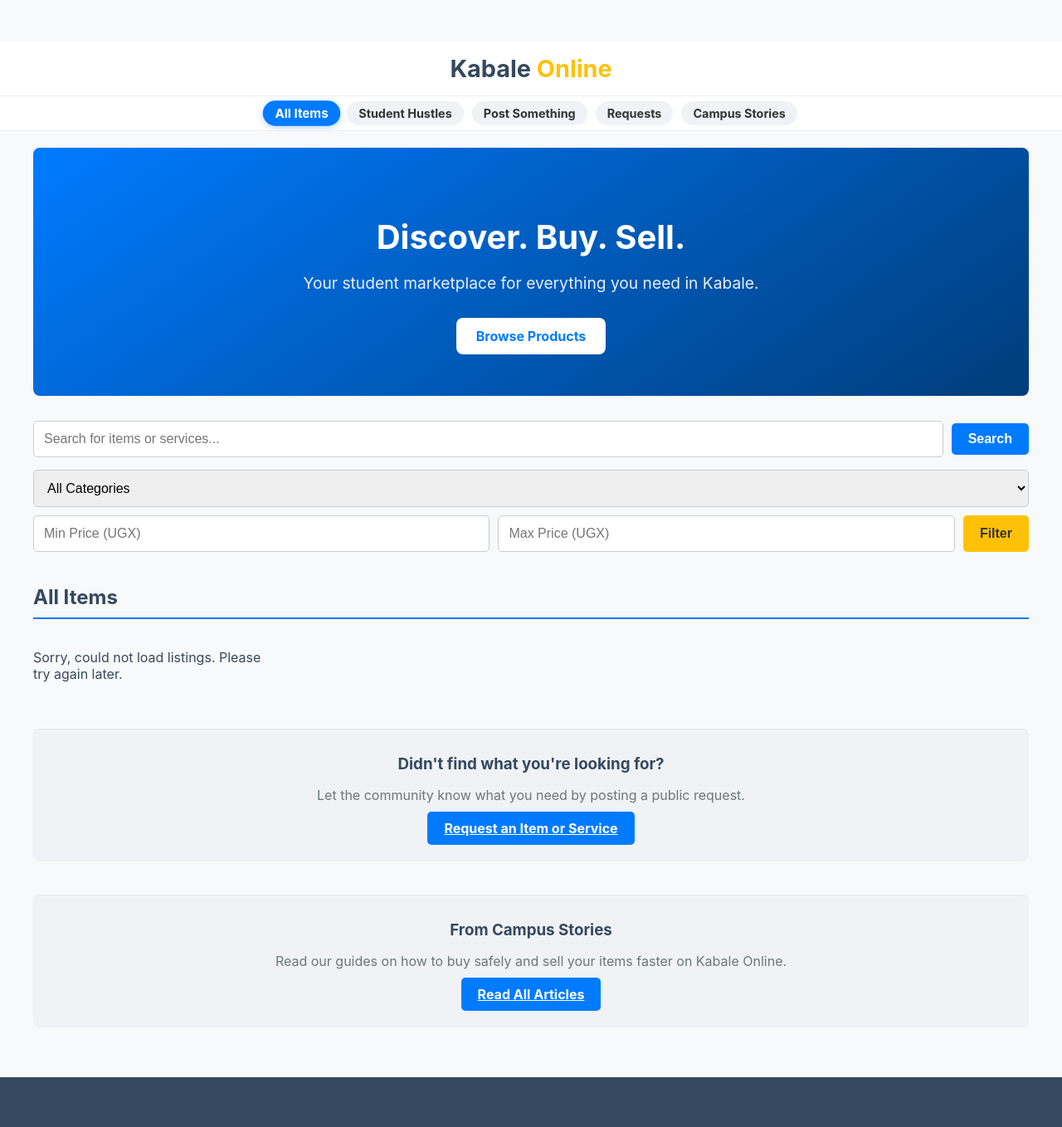
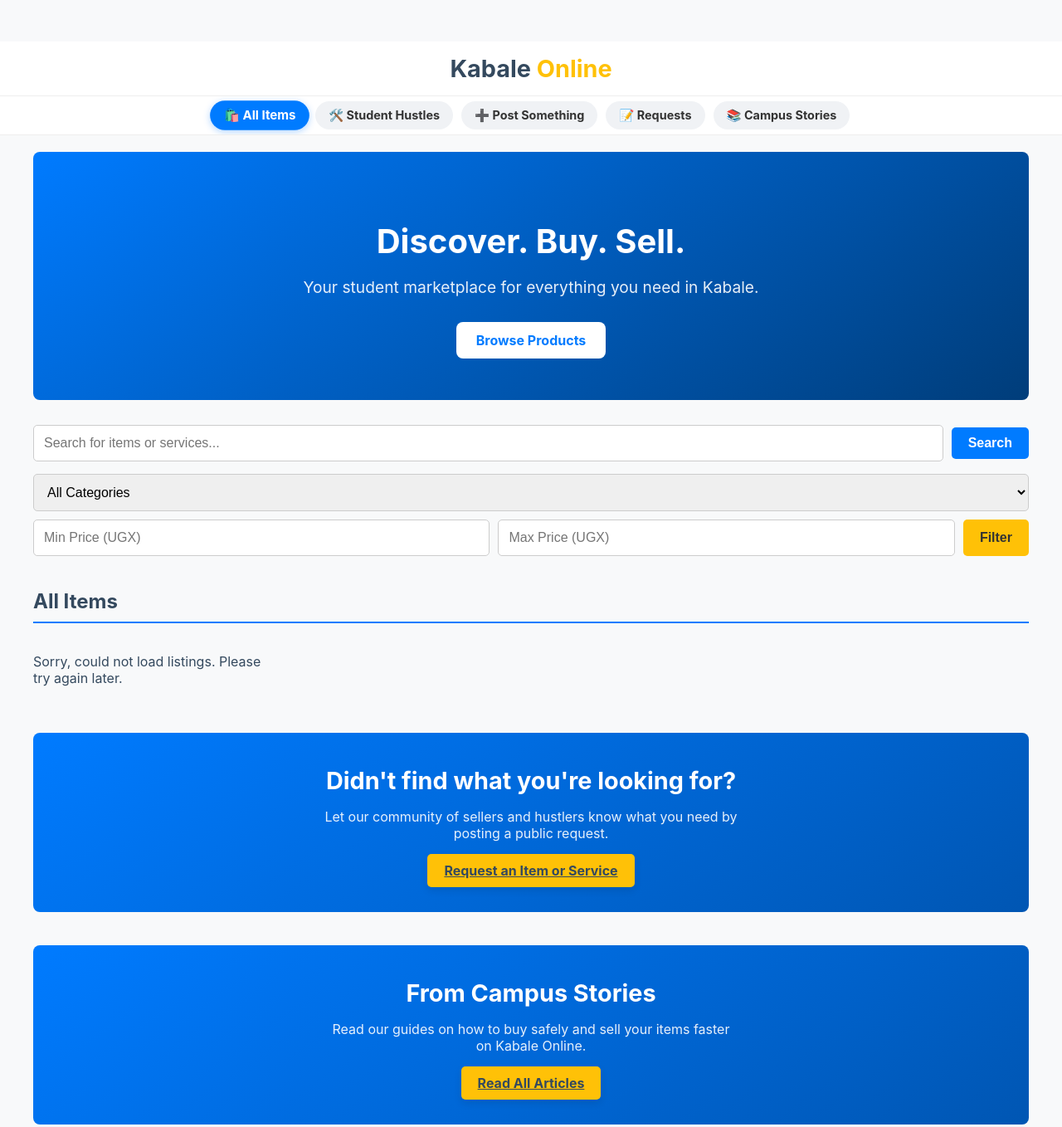
Before and after one commit to shopkabale/kabaleonline, a website with bundled scripts: page index.html in a window 1280 px wide. Shown: the top 1358 px of the page at 83% size. Built offline with nearby package versions, Linux system fonts and the light colour scheme; no server answers; files whose address does not match are found by name.

Commit message:
Update index.html

```diff
--- a/index.html
+++ b/index.html
@@ -22,7 +22,7 @@
         body {
             font-family: -apple-system, BlinkMacSystemFont, "Segoe UI", Roboto, Helvetica, Arial, sans-serif;
             margin: 0;
-            padding-top: 50px; /* Space for sticky header */
+            padding-top: 50px;
             background-color: var(--bg-color);
             color: var(--text-dark);
         }
@@ -55,10 +55,14 @@
         }
         .header-actions-sticky::-webkit-scrollbar { display: none; }
         .action-btn {
-            padding: 6px 14px; border-radius: 20px; text-decoration: none;
+            padding: 8px 16px; /* Slightly more padding for emojis */
+            border-radius: 20px; text-decoration: none;
             font-weight: bold; font-size: 0.9em; border: none; cursor: pointer;
             transition: all 0.2s ease-in-out; background-color: #f0f2f5; color: #333;
             flex-shrink: 0;
+            display: flex; /* To align emoji and text */
+            align-items: center;
+            gap: 6px; /* Space between emoji and text */
         }
         .action-btn:hover { background-color: #e2e6ea; }
         .nav-link.active {
@@ -118,13 +122,36 @@
         .seller-info { font-size: 0.8em; color: grey; margin: 0 15px 10px; }
         .seller-info a { color: grey; text-decoration: underline; }
 
-        /* --- CTA & Blog Sections --- */
+        /* --- MODIFICATION START: Redesigned CTA & Blog Section Styles --- */
         .request-cta-section, .blog-section-container {
-            text-align: center; margin: 40px 0; padding: 30px 20px;
-            background-color: #f0f2f5; border-radius: 8px; border-top: 1px solid #e2e6ea;
+            text-align: center;
+            margin: 40px 0;
+            padding: 40px 20px;
+            border-radius: var(--border-radius);
+            color: white;
+            background-image: linear-gradient(145deg, #007bff, #0056b3);
         }
-        .request-cta-section h3, .blog-section-container h3 { margin-top: 0; margin-bottom: 10px; }
-        .request-cta-section p, .blog-section-container p { margin-bottom: 20px; color: var(--text-muted); }
+        .request-cta-section h3, .blog-section-container h3 {
+            margin-top: 0;
+            margin-bottom: 10px;
+            font-size: 1.8em;
+        }
+        .request-cta-section p, .blog-section-container p {
+            margin-bottom: 25px;
+            opacity: 0.9;
+            max-width: 500px;
+            margin-left: auto;
+            margin-right: auto;
+        }
+        .request-cta-section .cta-button, .blog-section-container .cta-button {
+            background-color: var(--accent-color);
+            color: var(--text-dark);
+            box-shadow: 0 4px 10px rgba(0,0,0,0.1);
+        }
+        .request-cta-section .cta-button:hover, .blog-section-container .cta-button:hover {
+             background-color: #fff;
+        }
+        /* MODIFICATION END */
 
         /* --- Footer --- */
         footer { background-color: var(--text-dark); color: white; padding: 40px 20px; text-align: center; }
@@ -150,13 +177,12 @@
     </header>
 
     <div class="header-actions-sticky">
-        <a href="/" class="action-btn nav-link" id="items-btn">All Items</a>
-        <a href="/?type=service" class="action-btn nav-link" id="services-btn">Student Hustles</a>
-        <a href="/sell/" class="action-btn" id="header-action-btn">Post Something</a>
-        <a href="/requests/view.html" class="action-btn nav-link" id="request-btn">Requests</a>
-        <a href="/blog/" class="action-btn nav-link" id="stories-btn">Campus Stories</a>
+        <a href="/" class="action-btn nav-link" id="items-btn">🛍️ All Items</a>
+        <a href="/?type=service" class="action-btn nav-link" id="services-btn">🛠️ Student Hustles</a>
+        <a href="/sell/" class="action-btn" id="header-action-btn">➕ Post Something</a>
+        <a href="/requests/view.html" class="action-btn nav-link" id="request-btn">📝 Requests</a>
+        <a href="/blog/" class="action-btn nav-link" id="stories-btn">📚 Campus Stories</a>
     </div>
-
     <div class="container page-container">
         <section class="hero-section">
             <h1>Discover. Buy. Sell.</h1>
@@ -175,23 +201,8 @@
                 <div class="filter-row">
                     <select id="category-filter">
                         <option value="">All Categories</option>
-                        <optgroup label="Items">
-                            <option value="Electronics">Electronics</option>
-                            <option value="Clothing & Apparel">Clothing & Apparel</option>
-                            <option value="Home & Furniture">Home & Furniture</option>
-                            <option value="Health & Beauty">Health & Beauty</option>
-                            <option value="Vehicles">Vehicles</option>
-                            <option value="Property">Property</option>
-                            <option value="Other">Other (Items)</option>
-                        </optgroup>
-                        <optgroup label="Services / Student Hustles">
-                            <option value="Tutoring & Academics">Tutoring & Academics</option>
-                            <option value="Printing & Design">Printing & Design</option>
-                            <option value="Tech & Repair">Tech & Repair</option>
-                            <option value="Personal & Beauty">Personal & Beauty</option>
-                            <option value="Events & Creative">Events & Creative</option>
-                            <option value="Other Services">Other (Services)</option>
-                        </optgroup>
+                        <optgroup label="Items"><option value="Electronics">Electronics</option><option value="Clothing & Apparel">Clothing & Apparel</option><option value="Home & Furniture">Home & Furniture</option><option value="Health & Beauty">Health & Beauty</option><option value="Vehicles">Vehicles</option><option value="Property">Property</option><option value="Other">Other (Items)</option></optgroup>
+                        <optgroup label="Services / Student Hustles"><option value="Tutoring & Academics">Tutoring & Academics</option><option value="Printing & Design">Printing & Design</option><option value="Tech & Repair">Tech & Repair</option><option value="Personal & Beauty">Personal & Beauty</option><option value="Events & Creative">Events & Creative</option><option value="Other Services">Other (Services)</option></optgroup>
                     </select>
                 </div>
                 <div class="filter-row price-filter-group">
@@ -209,19 +220,19 @@
                 <button id="load-more-btn" class="cta-button" style="display: none;">Load More</button>
             </div>
 
-            <div id="request-cta" class="request-cta-section">
+            <div class="request-cta-section">
                 <h3>Didn't find what you're looking for?</h3>
-                <p>Let the community know what you need by posting a public request.</p>
+                <p>Let our community of sellers and hustlers know what you need by posting a public request.</p>
                 <a href="/requests/" class="cta-button">Request an Item or Service</a>
             </div>
-        </main>
+            </main>
 
-        <section class="blog-section-container">
+        <div class="blog-section-container">
             <h3>From Campus Stories</h3>
             <p>Read our guides on how to buy safely and sell your items faster on Kabale Online.</p>
             <a href="/blog/" class="cta-button">Read All Articles</a>
-        </section>
-    </div>
+        </div>
+        </div>
 
     <footer>
         <div class="kabale-contact-info-section">
```
